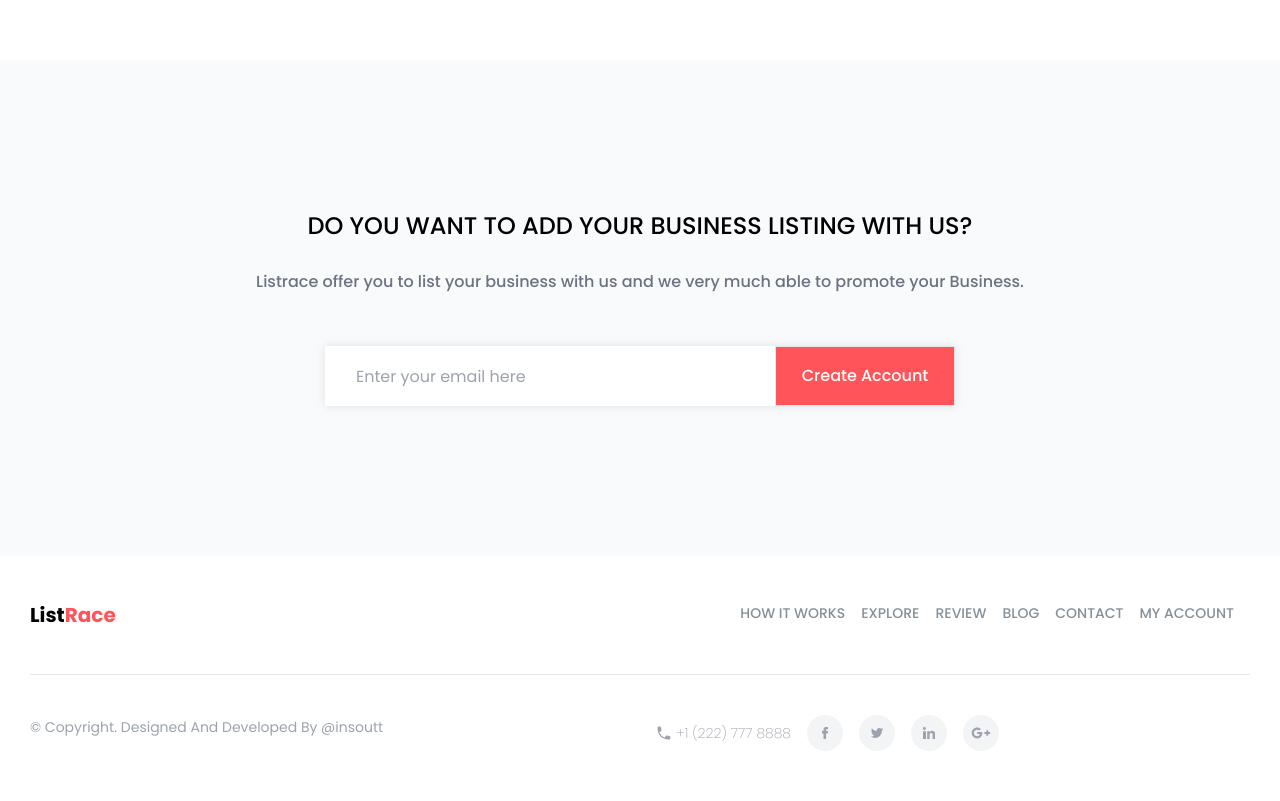
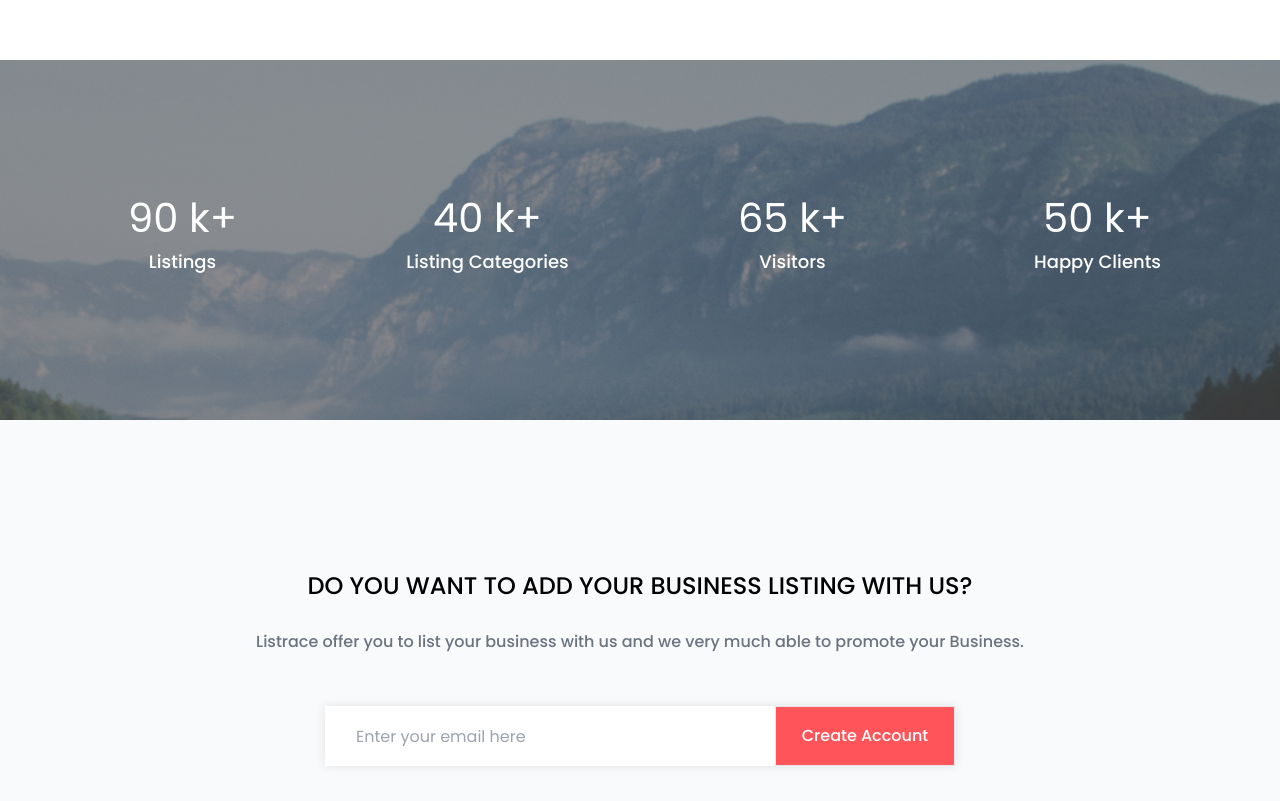
Before and after one commit to insoutt/listrace, a Next.js app: page / in a window 1280 px wide. Shown: the part 3125-3926 px from the top of the page. Before the commit the page ends 3860 px from the top, so only its background shows below. Built offline with nearby package versions, Linux system fonts and the light colour scheme; no server answers.

Commit message:
Add statistics section

```diff
--- a/package.json
+++ b/package.json
@@ -16,6 +16,7 @@
     "next": "14.2.3",
     "react": "^18",
     "react-dom": "^18",
+    "react-intersection-observer": "^9.10.3",
     "react-slick": "^0.30.2",
     "slick-carousel": "^1.8.1",
     "tailwind-merge": "^2.3.0"
--- a/src/app/page.tsx
+++ b/src/app/page.tsx
@@ -5,6 +5,7 @@ import Contact from "@/components/sections/contact";
 import Explore from "@/components/sections/explore";
 import HowItWorks from "@/components/sections/how-it-works";
 import Reviews from "@/components/sections/reviews";
+import Statistics from "@/components/sections/statistics";
 
 export default function Home() {
   return (<>
@@ -13,6 +14,7 @@ export default function Home() {
     <HowItWorks/>
     <Explore/>
     <Reviews/>
+    <Statistics/>
     <Contact/>
     <Footer/>
   </>);
--- /dev/null
+++ b/src/components/counter.tsx
@@ -0,0 +1,36 @@
+import { useEffect, useState } from "react";
+import { useInView } from "react-intersection-observer";
+
+const Counter = ({total}: {total: number}) => {
+  const [ref, inView] = useInView({
+    threshold: 0.5,
+  });
+  const [value, setValue] = useState(0);
+
+  useEffect(() => {
+    if(!inView) return;
+
+    const interval = start();
+    return () => clearInterval(interval);
+  }, [inView]);
+
+  const start = () => {
+    let current = 0;
+    const interval = setInterval(() => {
+
+      if(current >= total) {
+        clearInterval(interval);
+        return;
+      }
+
+      current++;
+      setValue(current);
+    }, Math.trunc(2000/total)) // end count in 2 seconds
+
+    return interval;
+  }
+
+  return (<span ref={ref}>{value}</span>);
+}
+
+export default Counter;
--- /dev/null
+++ b/src/components/sections/statistics.tsx
@@ -0,0 +1,44 @@
+'use client'
+
+import Counter from "../counter";
+
+const STATS = [
+  {
+    id: 1,
+    title: 90,
+    description: 'Listings',
+  },
+  {
+    id: 2,
+    title: 40,
+    description: 'Listing Categories',
+  },
+  {
+    id: 3,
+    title: 65,
+    description: 'Visitors',
+  },
+  {
+    id: 4,
+    title: 50,
+    description: 'Happy Clients',
+  },
+]
+const Statistics = () => {
+  return (<>
+    <section className="relative pt-32 pb-28 bg-[url('/assets/images/counter-banner.jpg')] bg-center bg-no-repeat bg-cover before:content-[''] before:size-full before:bg-[rgba(75,75,75,.60)] before:absolute before:top-0">
+      <div className="container relative">
+        <div className="grid grid-cols-1 sm:grid-cols-2 lg:grid-cols-4 text-center">
+          {STATS.map(stat => <div key={stat.id} className="text-white mb-8">
+            <div className="text-[40px]">
+              <Counter total={stat.title}/> k+
+            </div>
+            <div className="font-[500] text-lg">{stat.description}</div>
+          </div>)}
+        </div>
+      </div>
+    </section>
+  </>);
+}
+
+export default Statistics;
```
Also changed, not shown: public/assets/images/counter-banner.jpg (added), 1 other file (tests, documents, lock files or other folders).
